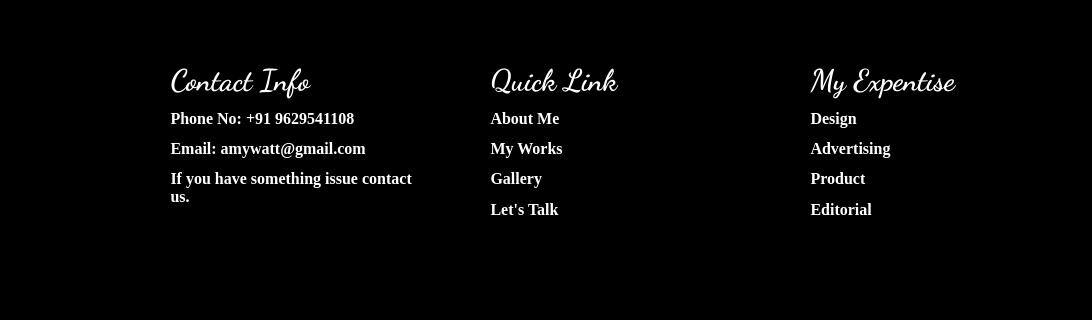
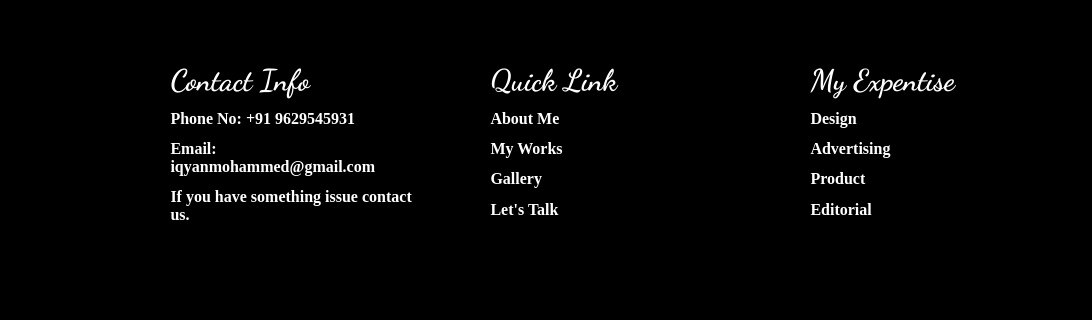
Before and after one commit to mohammed-iqyan-16052002/Calligraph, a plain HTML site: page index.html in a window 1280 px wide. Shown: the part 2821-3141 px from the top of the page, 188-1280 px from the left. Drawn offline with Linux system fonts and the light colour scheme.

Commit message:
Update index.html

```diff
--- a/index.html
+++ b/index.html
@@ -135,8 +135,8 @@
             <div class="foot" id="foot2">
                 <h1>Contact Info</h1>
                 <ul>
-                    <li><a href=""> Phone No: +91 9629541108</a></li>
-                    <li><a href="">Email: amywatt@gmail.com</a></li>
+                    <li><a href=""> Phone No: +91 9629545931</a></li>
+                    <li><a href="">Email: iqyanmohammed@gmail.com</a></li>
                     <li><a href="">If you have something issue contact us.</a></li>
                     <li></li>
                 </ul>
```
